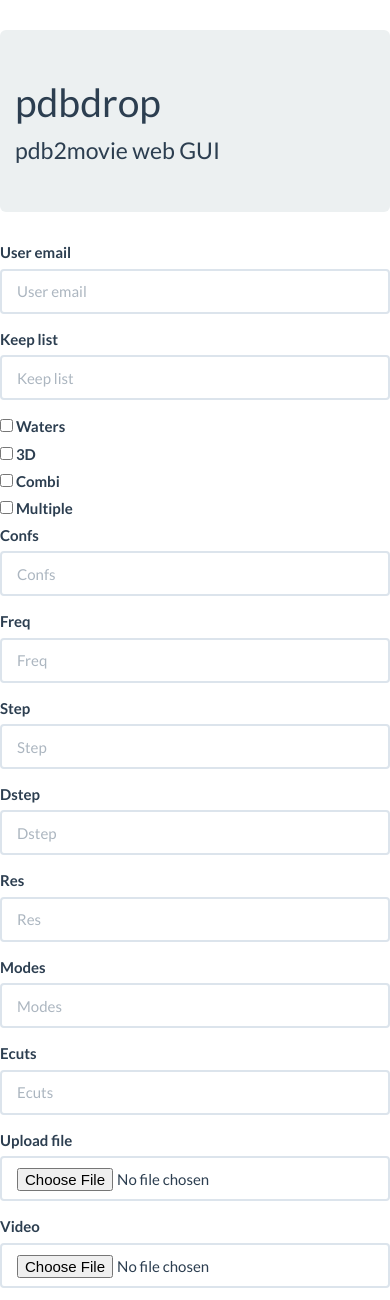
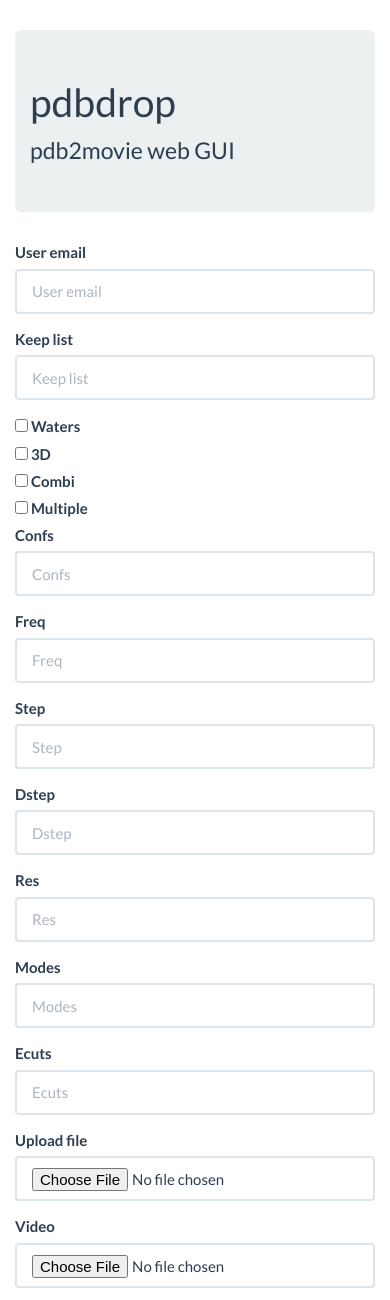
Before and after one commit to lucianoratamero/pdbdrop, a Django app: page / in a window 390 px wide. Shown: the top 1300 px of the page. Run offline with Django 3.2, Linux system fonts and the light colour scheme; some libraries are stand-ins or nearby versions.

Commit message:
changes styles so they work better on mobile.

```diff
--- a/pdbdrop/templates/upload.html
+++ b/pdbdrop/templates/upload.html
@@ -4,11 +4,14 @@
 <html>
 <head>
     <title>pdbdrop</title>
+    <meta charset="utf-8">
+    <meta http-equiv="X-UA-Compatible" content="IE=edge">
+    <meta name="viewport" content="width=device-width, initial-scale=1">
     <link rel="stylesheet" type="text/css" href="/static/flatly.min.css">
 </head>
 <body>
 
-<div class="container" style="padding: 2em 0;">
+<div class="container" style="padding-top: 2em;padding-bottom: 2em;">
     <div class="row">
         <div class="col-xs-12 col-md-6 col-md-offset-3">
 
```
